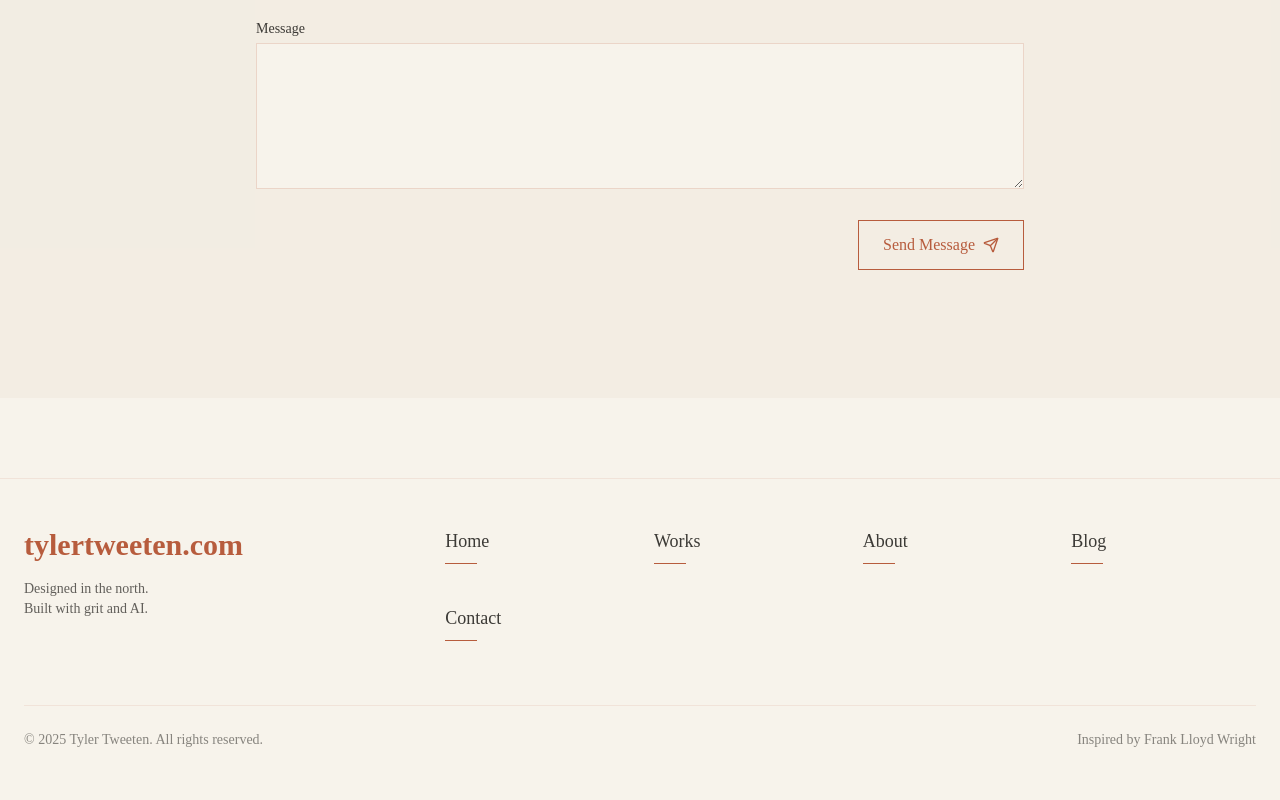
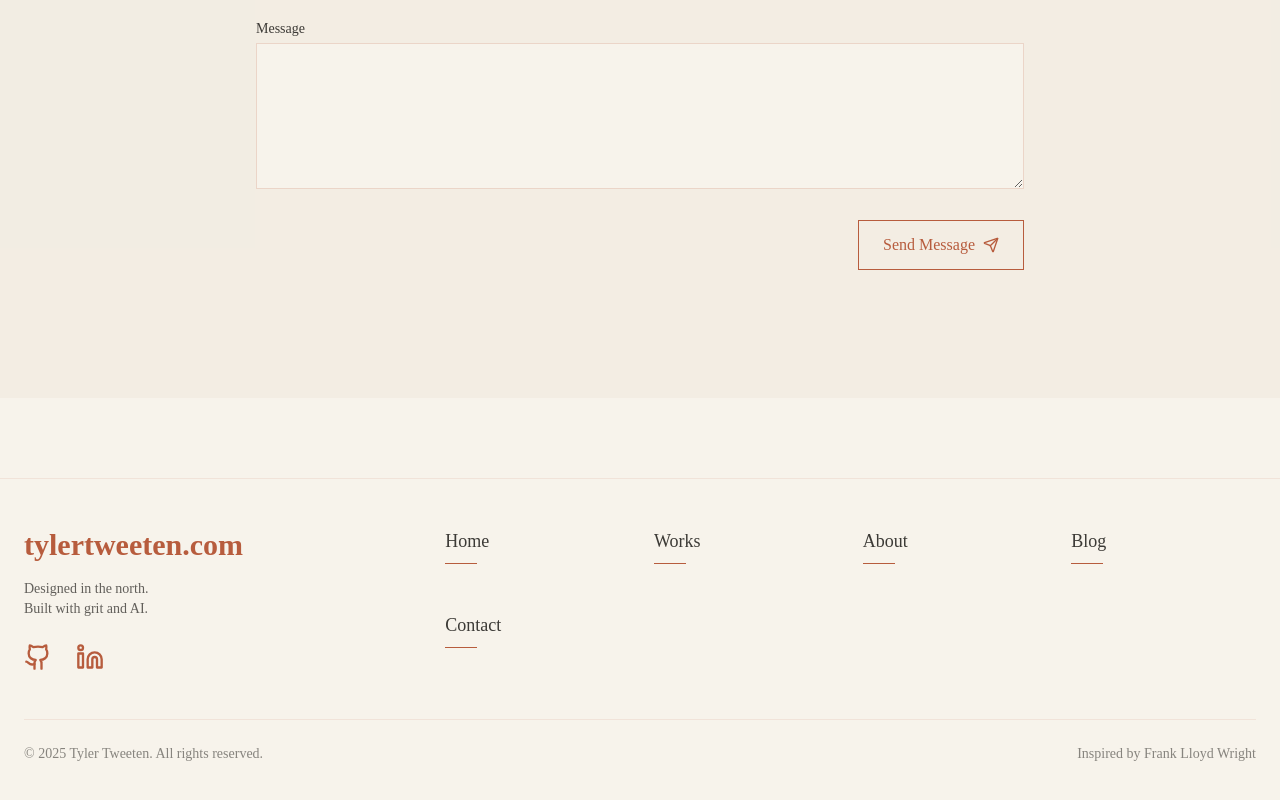
Before and after one commit to tweeten/Personal-Website, a React app in the folder Personal Page/: page / in a window 1280 px wide. Shown: the part 4579-5379 px from the top of the page. Built offline with nearby package versions, Linux system fonts and the light colour scheme; the HTML template or start-up script is replaced by a standard one.

Commit message:
feat: add stylized GitHub and LinkedIn icons to footer

```diff
--- a/Personal Page/src/components/Layout/Footer.tsx
+++ b/Personal Page/src/components/Layout/Footer.tsx
@@ -1,5 +1,6 @@
 import React from 'react';
 import { motion } from 'framer-motion';
+import { Github, Linkedin } from 'lucide-react';
 export const Footer = () => {
   return <footer className="border-t border-[#b75c3d]/10 py-12 mt-20">
       <div className="container mx-auto px-6">
@@ -34,6 +35,14 @@ export const Footer = () => {
               <br />
               Built with grit and AI.
             </motion.p>
+            <div className="flex space-x-6 mt-6">
+              <a href="https://github.com/tweeten" target="_blank" rel="noopener noreferrer" aria-label="GitHub">
+                <Github className="h-7 w-7 text-[#b75c3d] hover:text-[#3c3a36] transition-colors duration-200" />
+              </a>
+              <a href="https://linkedin.com/in/tylertweeten" target="_blank" rel="noopener noreferrer" aria-label="LinkedIn">
+                <Linkedin className="h-7 w-7 text-[#b75c3d] hover:text-[#3c3a36] transition-colors duration-200" />
+              </a>
+            </div>
           </div>
           <div className="md:col-span-2 grid grid-cols-2 md:grid-cols-4 gap-6">
             {[
```
